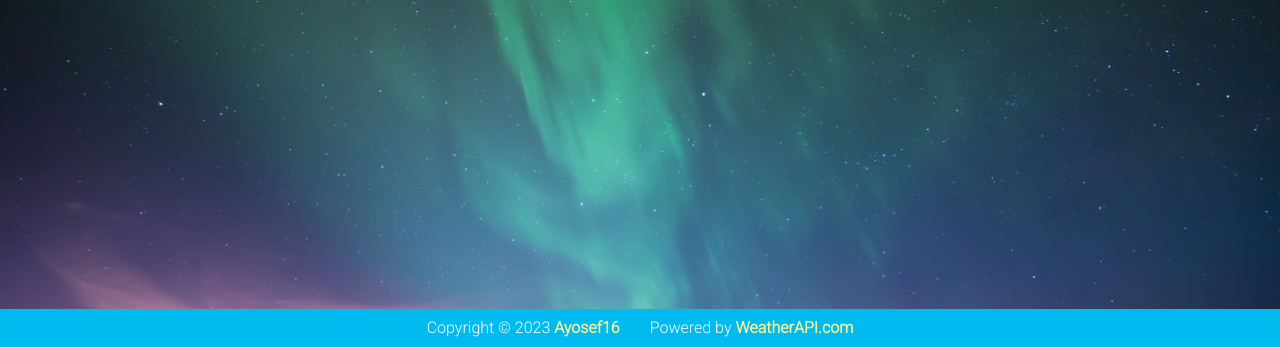
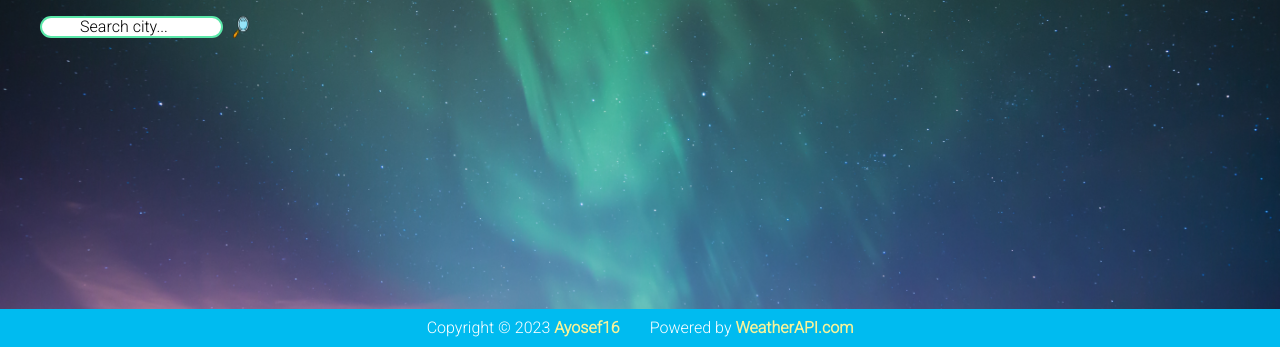
Before and after one commit to Ayosef16/weather-app, a website built with webpack: page dist/index.html in a window 1280 px wide. Shown: the part 453-800 px from the top of the page. Built offline with nearby package versions, Linux system fonts and the light colour scheme; no server answers; a web font is replaced by a local one.

Commit message:
Add search box

```diff
--- a/src/index.js
+++ b/src/index.js
@@ -1,6 +1,9 @@
 import "normalize.css";
 import "./style.css";
-import createForecastElements, { displayDefaultWeather } from "./modules/dom";
+import createForecastElements, {
+  displayDefaultWeather,
+  forecastedDays,
+} from "./modules/dom";
 
-createForecastElements(2);
+createForecastElements(forecastedDays);
 displayDefaultWeather();
--- a/src/modules/dom.js
+++ b/src/modules/dom.js
@@ -2,7 +2,7 @@ import { parse, format, parseISO } from "date-fns";
 import { getSearchedWeather, getDefaultWeather } from "./logic";
 
 // Define variables
-const forecastedDays = 2;
+export const forecastedDays = 2;
 const forecastTemplate = document.querySelector("#forecast-template");
 const forecastContainer = document.querySelector("#forecast-container");
 const currentCondition = document.querySelector(".current-condition");
@@ -44,6 +44,8 @@ export async function displayDefaultWeather() {
   currentHumidity.textContent = `${weather.current.humidity}%`;
 
   // Display forecast
+
+  // Create variables
   const forecastDate = document.querySelectorAll(".forecast-date");
   const forecastMaxTemperature = document.querySelectorAll(
     ".forecast-max-temperature"
@@ -52,6 +54,8 @@ export async function displayDefaultWeather() {
     ".forecast-min-temperature"
   );
   const forecastIcon = document.querySelectorAll(".forecast-icon");
+
+  // Loop through forecasted days and assign values
   for (let i = 0; i < forecastedDays; i++) {
     forecastDate[i].textContent = format(
       parseISO(weather.forecast.forecastday[i + 1].date),
--- a/src/style.css
+++ b/src/style.css
@@ -9,6 +9,8 @@
 :root {
   --blue: #00bbf0;
   --light-yellow: #f8f398;
+  --red: #ff5757;
+  --green: #5be7a9;
 }
 
 body {
@@ -129,6 +131,40 @@ body {
   color: var(--blue);
 }
 
+#search-container {
+  display: flex;
+  gap: 10px;
+  margin-left: 40px;
+}
+
+#search-container input {
+  outline: none;
+  border-radius: 1rem;
+  border: none;
+  transition: all 200ms ease-in;
+  border: 2px solid var(--green);
+  text-align: center;
+}
+
+#search-container input:focus {
+  border: 2px solid var(--red);
+  transform: scale(1.05);
+}
+
+#search-container input::placeholder {
+  text-align: center;
+  color: black;
+}
+
+#search-container .search-icon {
+  cursor: pointer;
+  transition: opacity 150ms ease-in;
+}
+
+#search-container .search-icon:hover {
+  opacity: 0.7;
+}
+
 #footer {
   grid-area: footer;
   text-align: center;
```
Also changed, not shown: dist/images/magnifying-glass.png (added), dist/index.html, dist/main.js.
